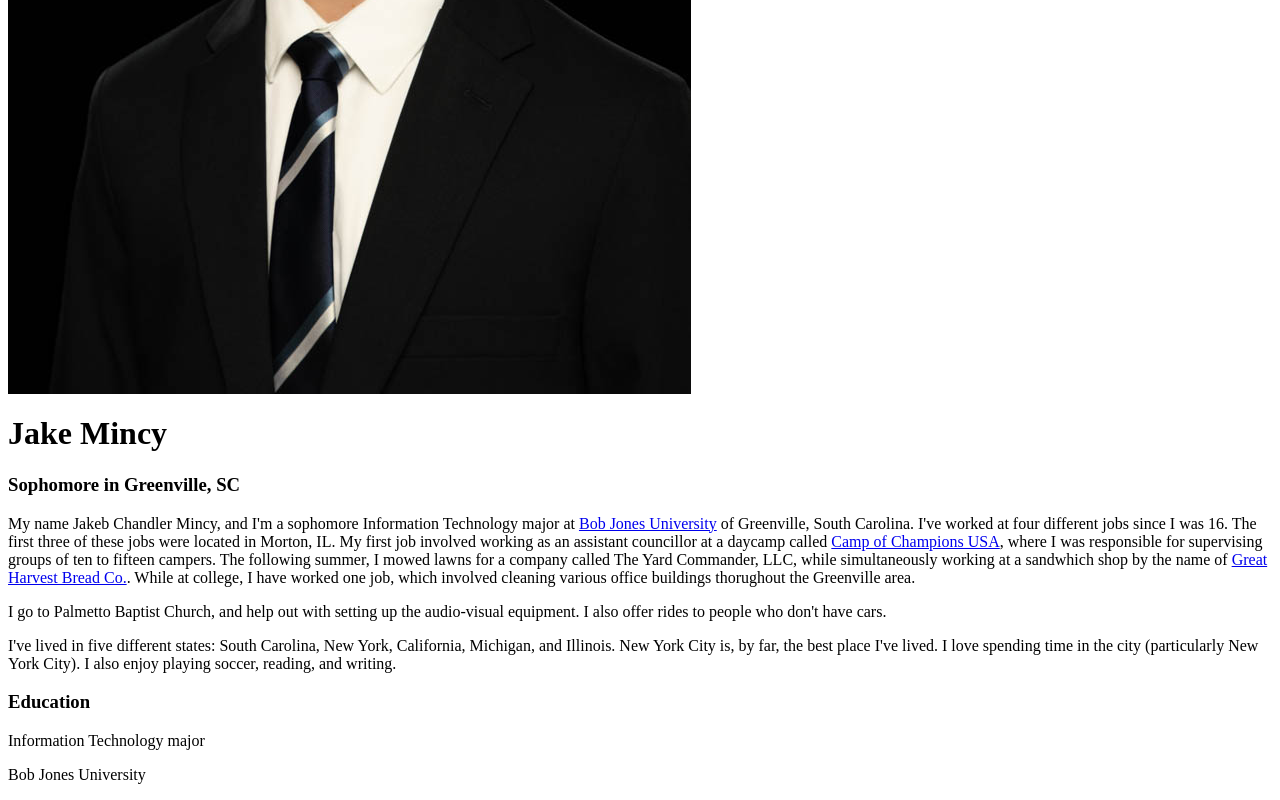
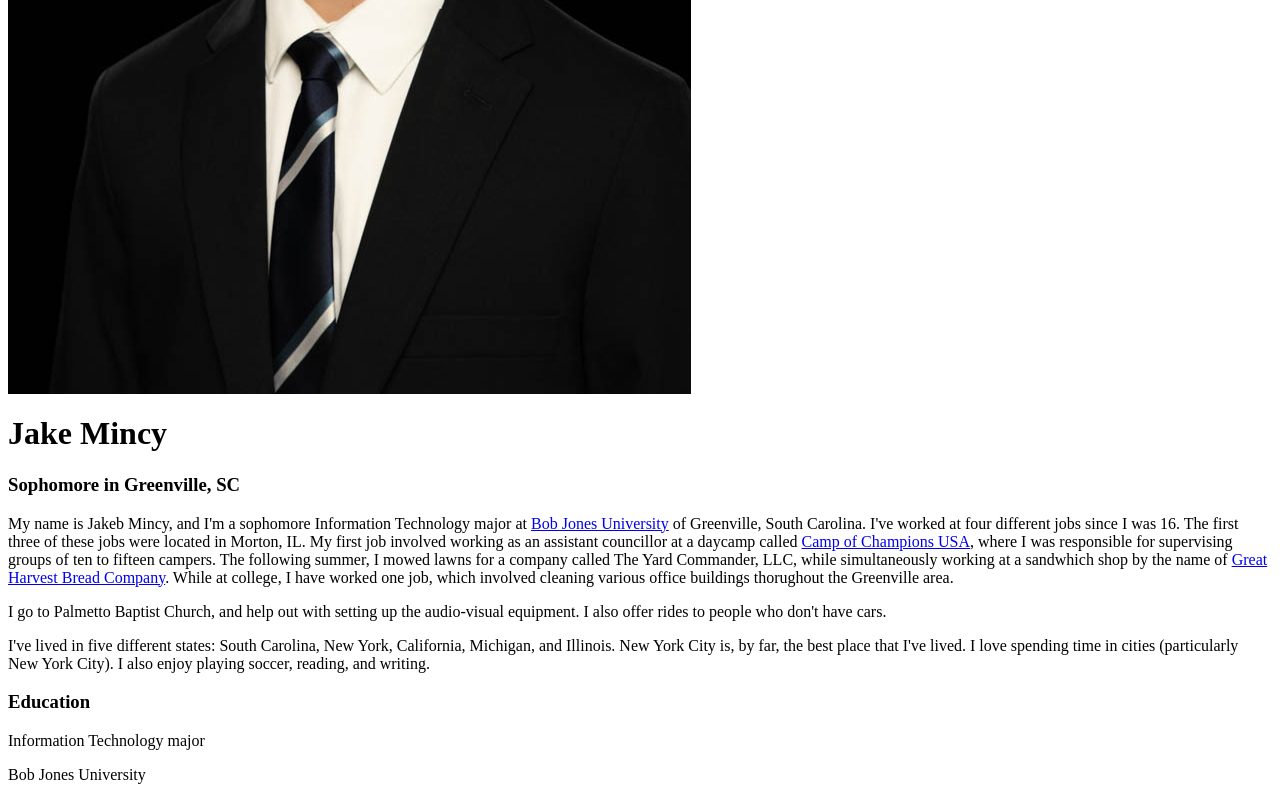
Before and after one commit to jminc872/jminc872.github.io, a plain HTML site: page vcard.html in a window 1280 px wide. Shown: the part 638-1438 px from the top of the page. Drawn offline with Linux system fonts and the light colour scheme.

Commit message:
Update vcard.html

```diff
--- a/vcard.html
+++ b/vcard.html
@@ -6,9 +6,9 @@
 <h1>Jake Mincy</h1>
 <h3>Sophomore in Greenville, SC</h3>
 
-<p>My name Jakeb Chandler Mincy, and I'm a sophomore Information Technology major at <a href=http://www.bju.edu/>Bob Jones University</a> of Greenville, South Carolina. I've worked at four different jobs since I was 16. The first three of these jobs were located in Morton, IL. My first job involved working as an assistant councillor at a daycamp called <a href=https://www.cocusa.org/>Camp of Champions USA</a>, where I was responsible for supervising groups of ten to fifteen campers. The following summer, I mowed lawns for a company called The Yard Commander, LLC, while simultaneously working at a sandwhich shop by the name of <a href=https://www.greatharvest.com/>Great Harvest Bread Co.</a>. While at college, I have worked one job, which involved cleaning various office buildings thorughout the Greenville area.</p>
+<p>My name is Jakeb Mincy, and I'm a sophomore Information Technology major at <a href=http://www.bju.edu/>Bob Jones University</a> of Greenville, South Carolina. I've worked at four different jobs since I was 16. The first three of these jobs were located in Morton, IL. My first job involved working as an assistant councillor at a daycamp called <a href=https://www.cocusa.org/>Camp of Champions USA</a>, where I was responsible for supervising groups of ten to fifteen campers. The following summer, I mowed lawns for a company called The Yard Commander, LLC, while simultaneously working at a sandwhich shop by the name of <a href=https://www.greatharvest.com/>Great Harvest Bread Company</a>. While at college, I have worked one job, which involved cleaning various office buildings thorughout the Greenville area.</p>
 <p>I go to Palmetto Baptist Church, and help out with setting up the audio-visual equipment. I also offer rides to people who don't have cars.</p>
-<p>I've lived in five different states: South Carolina, New York, California, Michigan, and Illinois. New York City is, by far, the best place I've lived. I love spending time in the city (particularly New York City). I also enjoy playing soccer, reading, and writing.</p>
+<p>I've lived in five different states: South Carolina, New York, California, Michigan, and Illinois. New York City is, by far, the best place that I've lived. I love spending time in cities (particularly New York City). I also enjoy playing soccer, reading, and writing.</p>
 
 <h3>Education</h3>
 <p>Information Technology major</p>
```
